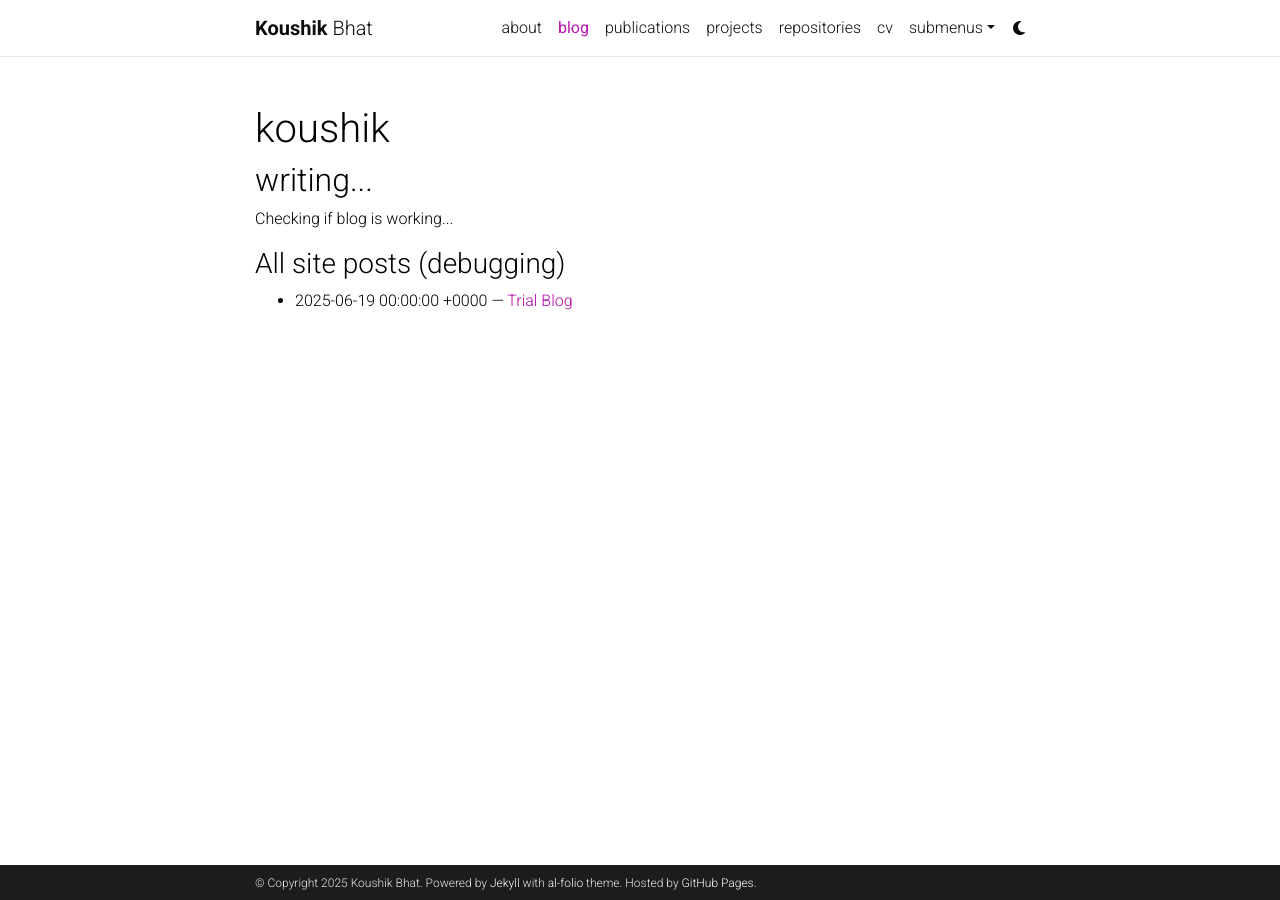
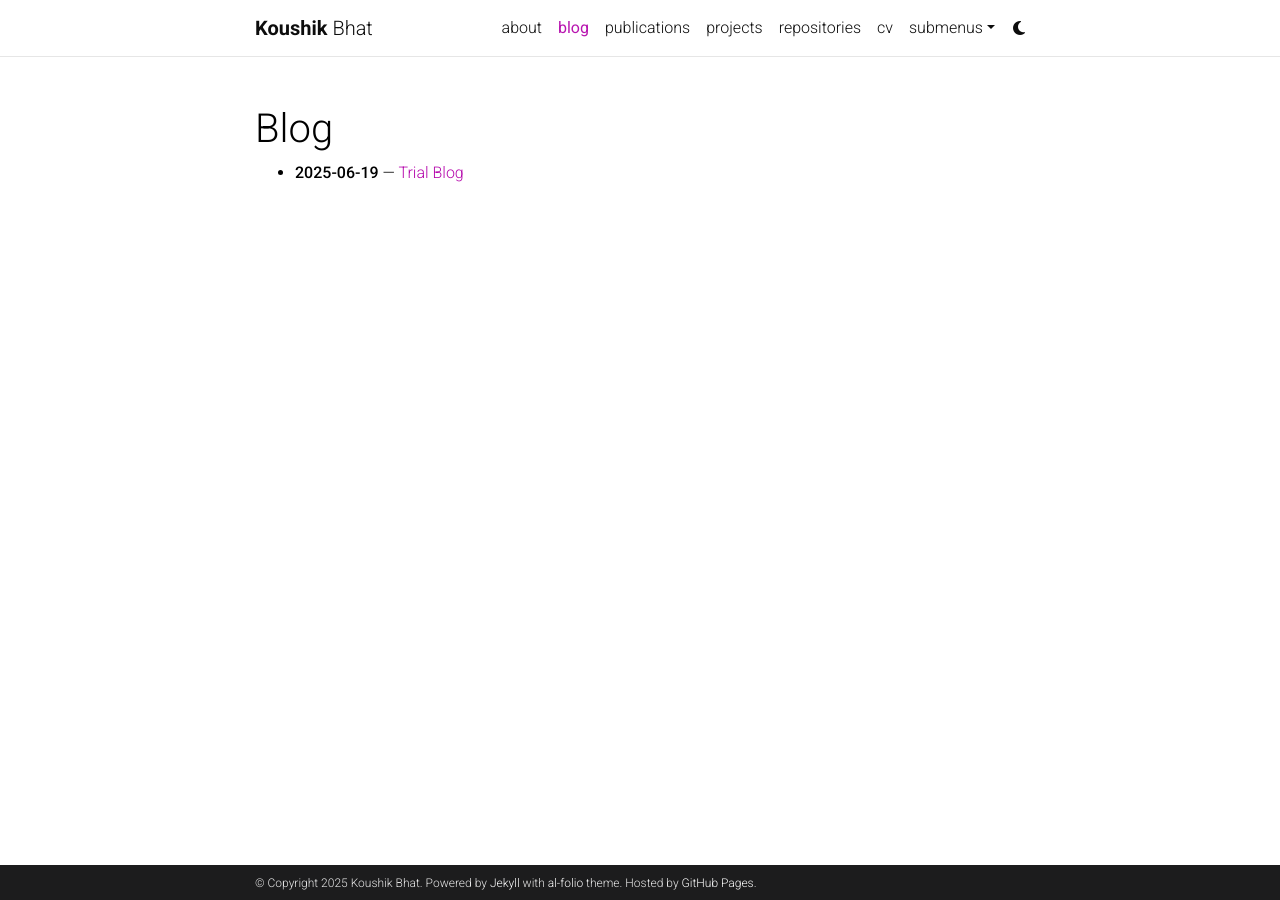
Before and after one commit to kpbhat25/kpbhat25.github.io, a Jekyll site: the page built from blog/index.html, in a window 1280 px wide. Built offline with Jekyll 4.4.1, drawn with Linux system fonts in a browser that asks for light colours; the list of posts is cut into pages by our own code; comment, search, counter and statistics services are not loaded; a style sheet for code colours, icons or effects is not loaded.

Commit message:
Refactor blog index for pagination and title update
Updated blog title and permalink structure. Modified post listing to use paginator and added pagination links.

```diff
--- a/blog/index.html
+++ b/blog/index.html
@@ -1,21 +1,31 @@
 ---
 layout: default
-title: blog
+title: Blog
 pagination:
   enabled: true
   collection: posts
-  permalink: /page/:num/
+  permalink: /blog/page/:num/
   per_page: 5
 ---
 
-<h1>{{ site.blog_name }}</h1>
-<h2>{{ site.blog_description }}</h2>
+<h1>Blog</h1>
 
-<p>Checking if blog is working...</p>
-
-<h3>All site posts (debugging)</h3>
 <ul>
-  {% for post in site.posts %}
-    <li>{{ post.date }} — <a href="{{ post.url }}">{{ post.title }}</a></li>
+  {% for post in paginator.posts %}
+    <li>
+      <strong>{{ post.date | date: "%Y-%m-%d" }}</strong> —
+      <a href="{{ post.url | relative_url }}">{{ post.title }}</a>
+    </li>
   {% endfor %}
 </ul>
+
+<!-- Pagination links -->
+<div class="pagination">
+  {% if paginator.previous_page %}
+    <a href="{{ paginator.previous_page_path | relative_url }}">&laquo; Previous</a>
+  {% endif %}
+
+  {% if paginator.next_page %}
+    <a href="{{ paginator.next_page_path | relative_url }}">Next &raquo;</a>
+  {% endif %}
+</div>
```
